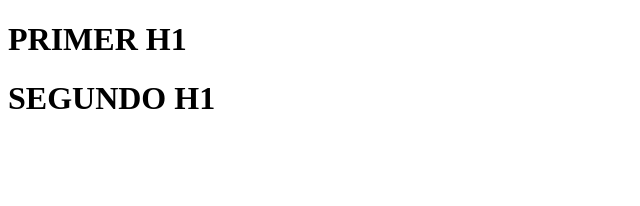
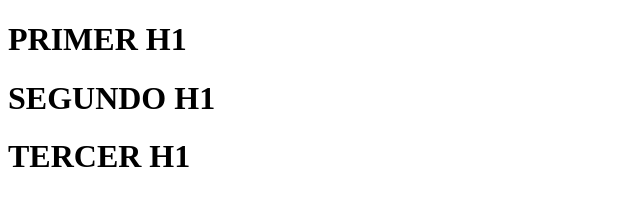
Before and after one commit to D4go10/repositorio_clase_lunes, a plain HTML site: page index.html in a window 1280 px wide. Shown: the whole page, without its empty margins (0-640 px from the left). Drawn offline with Linux system fonts and the light colour scheme.

Commit message:
tercer commit

```diff
--- a/index.html
+++ b/index.html
@@ -8,5 +8,6 @@
 <body>
     <H1>PRIMER H1</H1>
     <H1>SEGUNDO H1</H1>
+    <H1>TERCER H1</H1>
 </body>
 </html>
```
